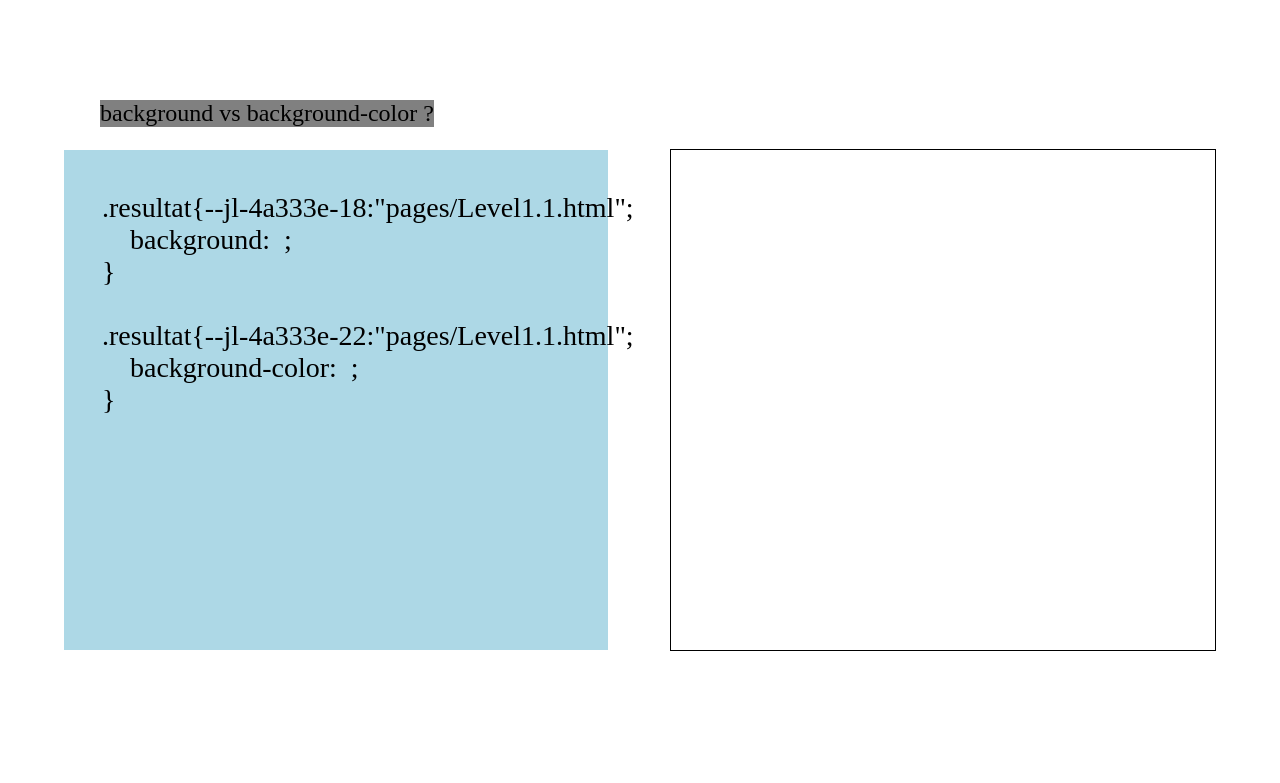
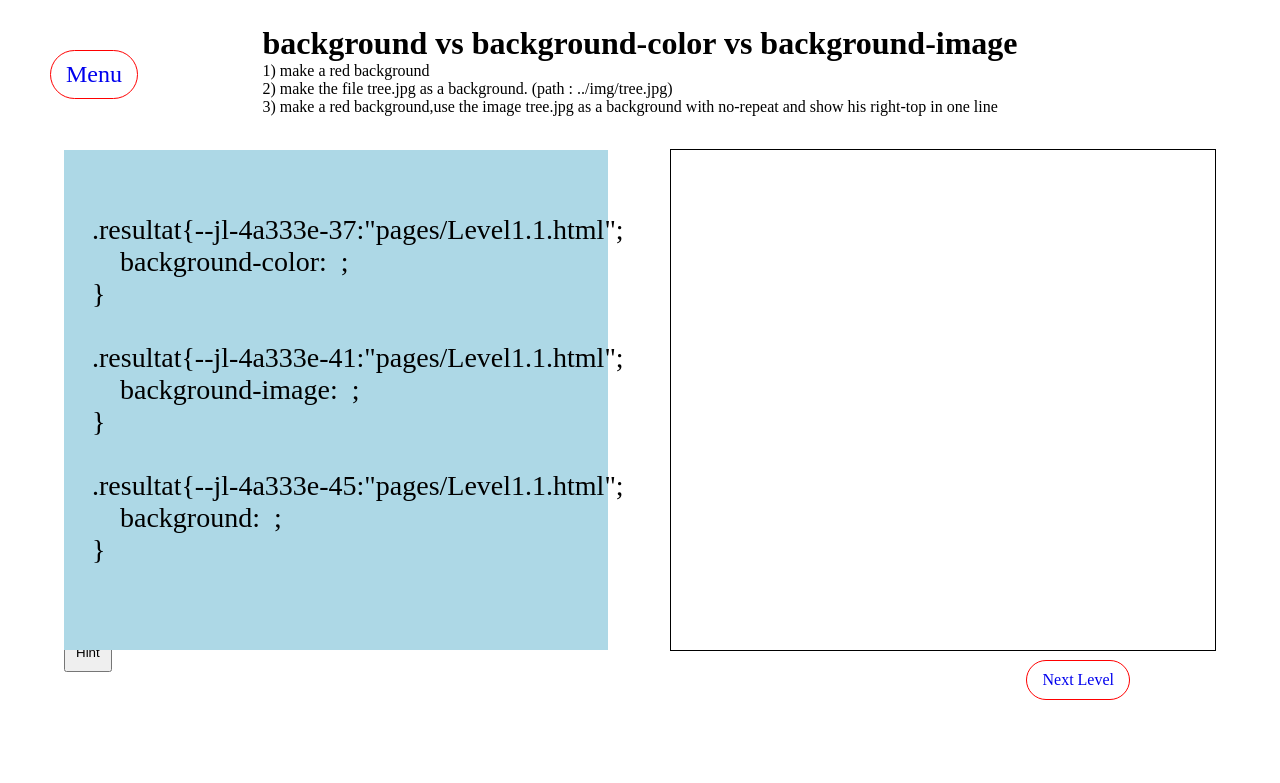
Before and after one commit to NathanLombardelli/cssGame, a plain HTML site: page pages/Level1.1.html in a window 1280 px wide. Drawn offline with Linux system fonts and the light colour scheme.

Commit message:
Level 1.1

```diff
--- a/Style.scss
+++ b/Style.scss
@@ -1,6 +1,7 @@
 *{
   margin: 0;
   padding: 0;
+  text-decoration: none;
 }
 
 @import "scss/menu";
--- /dev/null
+++ b/js/main.js
@@ -0,0 +1,12 @@
+
+let hintText = document.getElementById('hint');
+function hint(){
+
+     if (hintText.style.opacity === '0' || hintText.style.opacity === ''){
+         hintText.style.opacity = '1';
+     }else{
+         hintText.style.opacity = '0';
+     }
+
+
+}
--- a/pages/Level1.1.html
+++ b/pages/Level1.1.html
@@ -7,21 +7,45 @@
     <title>Menu test</title>
     <link rel="stylesheet" href="../Style.css">
 </head>
-<body id="body11">
+<header>
+    <h1 id="title">background vs background-color vs background-image</h1>
+    <p id="exercice">
+
+        1) make a red background <br>
+        2) make the file tree.jpg as a background. (path : ../img/tree.jpg)<br>
+        3) make a red background,use the image tree.jpg as a background with no-repeat and show his right-top in one line
+
+    </p>
+</header>
+<body id="bodyLvl">
+
+<a id="menu" href="../index.html">Menu</a>
 
 <section id="indice">
-<p>background vs background-color ?</p>
+    <button onclick="hint()"> Hint </button>
+    <p id="hint">
+    background-color refers to the background color <br>
+    background is shorthand to combine many background tags into one line. <br>
+    try : background: #ffffff url("../img/tree.jpg") no-repeat left bottom; <br>
+        <span style="text-decoration: line-through;">background-color: #ffffff url("../img/tree.jpg") no-repeat right top;</span>
+    </p>
 </section>
 
 <section id="code">
-<style style="display: inherit; white-space: pre; padding: 10px; font-size: 28px;" contenteditable="true">
+<style style="display: inherit; white-space: pre; font-size: 28px;" contenteditable="true">
+
+    .resultat{
+        background-color:  ;
+    }
+
+    .resultat{
+        background-image:  ;
+    }
+
     .resultat{
         background:  ;
     }
 
-    .resultat{
-        background-color:  ;
-    }
 </style>
 </section>
 
@@ -30,6 +54,8 @@
 
 </section>
 
+<a id="next" href="Level1.2.html">Next Level</a>
 
+<script src="../js/main.js"></script>
 </body>
 </html>
--- a/scss/Level1.1.scss
+++ b/scss/Level1.1.scss
@@ -1,14 +1,41 @@
-#body11{
+
+header{
+  position: absolute;
+  top: 25px;
+}
+
+#bodyLvl{
   display: flex;
   justify-content: space-around;
   align-items: center;
   height: 100vh;
+
+  #menu{
+    position: absolute;
+    left: 50px;
+    top: 50px;
+    width: fit-content;
+    height: fit-content;
+    border-radius: 25px;
+    border: 1px solid red;
+    padding: 10px 15px 10px 15px;
+    &:hover{
+      cursor: pointer;
+    }
+  }
+
   #indice{
-    background-color: grey;
     position: absolute;
-    top: 100px;
-    left: 100px;
+    bottom: 20px;
+    left: 5%;
     font-size: 24px;
+    button{
+      padding: 10px 10px 10px 10px;
+    }
+    p{
+      opacity: 0;
+      background-color: lightgray;
+    }
   }
   #code{
     width: 42.5%;
@@ -16,6 +43,10 @@
     background-color: lightblue;
     position: absolute;
     left: 5%;
+    font-size: 24vw;
+    style{
+      height: 100%;
+    }
   }
 
   .resultat{
@@ -25,4 +56,16 @@
     right: 5%;
     border: 1px solid black;
   }
+
+  #next{
+    position: absolute;
+    bottom: 100px;
+    right: 150px;
+    border: 1px solid red;
+    padding: 10px 15px 10px 15px;
+    border-radius: 25px;
+    &:hover{
+      cursor: pointer;
+    }
+  }
 }
```
Also changed, not shown: pages/Level1.2.html (added, +49 -0 lines), Style.css.
